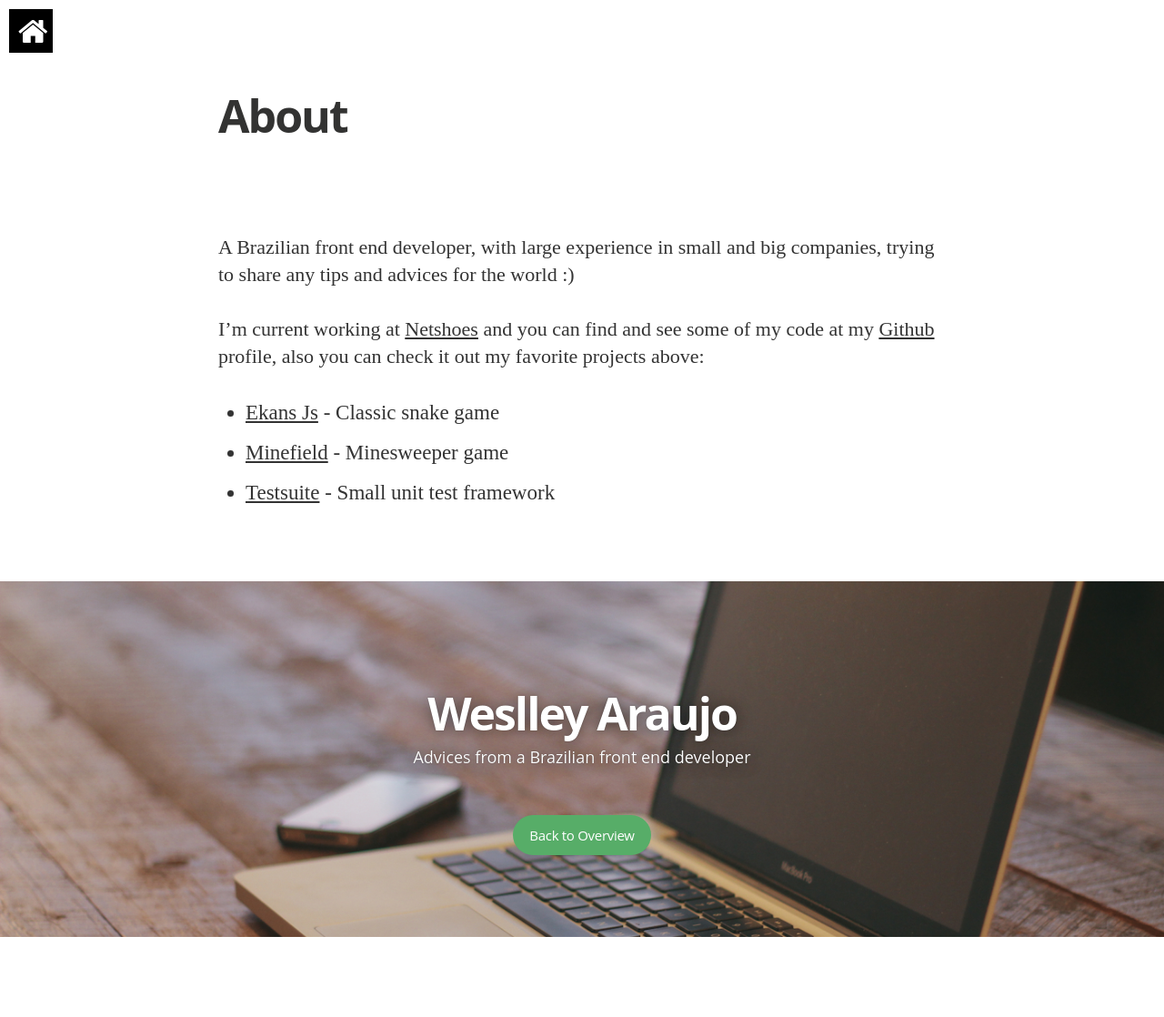
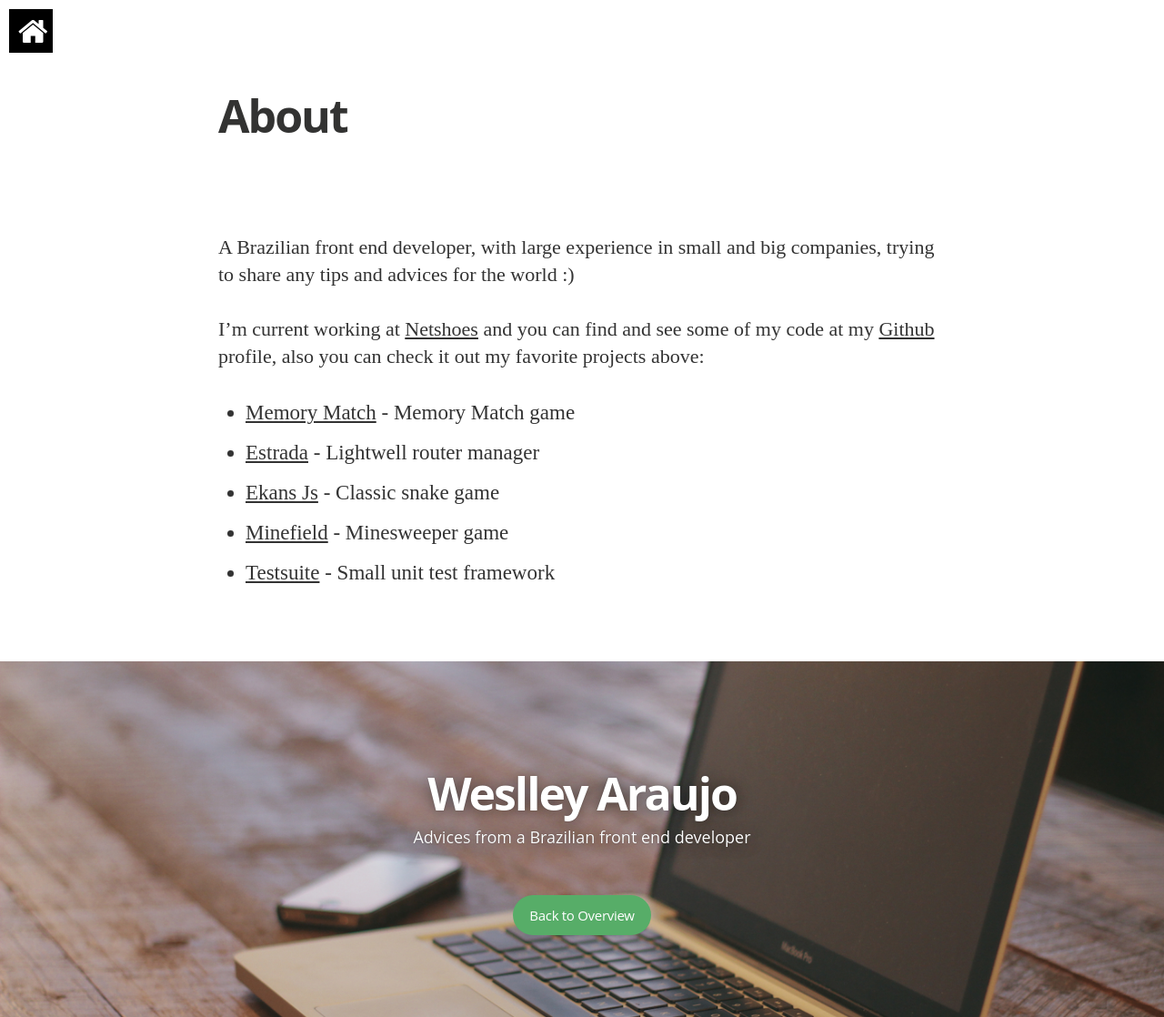
Before and after one commit to weslleyaraujo/weslleyaraujo.github.io, a Jekyll site: the page built from about.md, in a window 1280 px wide. Shown: the whole page at 91% size. Built offline with Jekyll 4.4.1, drawn with Linux system fonts in a browser that asks for light colours; nearby versions of some CDN libraries; some web fonts are replaced; Markdown is read by kramdown in place of the engine named in the settings; before the commit the page ends 1030 px from its top, so only the background shows below that.

Commit message:
[FEATURE] Adding new projects

```diff
--- a/about.md
+++ b/about.md
@@ -9,6 +9,8 @@ A Brazilian front end developer, with large experience in small and big companie
 I'm current working at [Netshoes](http://netshoes.com.br) and you can find and see some of my code at my [Github](http://github.com/weslleyaraujo) profile,
 also you can check it out my favorite projects above:
 
+* [Memory Match](http://weslleyaraujo.github.io/memory-match) - Memory Match game
+* [Estrada](http://weslleyaraujo.github.io/estrada) - Lightwell router manager
 * [Ekans Js](http://weslleyaraujo.github.io/ekans-js) - Classic snake game
 * [Minefield](http://weslleyaraujo.github.io/minefield/) - Minesweeper game
 * [Testsuite](http://weslleyaraujo.github.io/testsuite) - Small unit test framework
```
